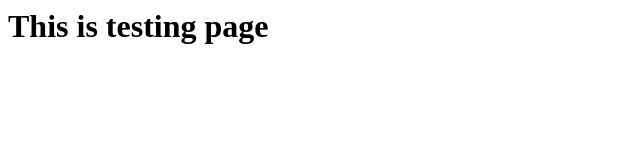
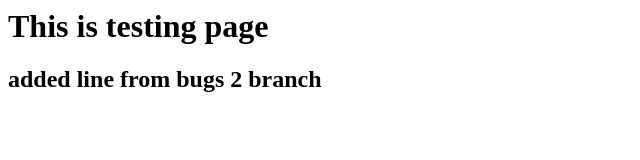
Before and after one commit to ojaswaghe/testing, a plain HTML site: page index.html in a window 1280 px wide. Shown: the whole page, without its empty margins (0-640 px from the left). Drawn offline with Linux system fonts and the light colour scheme.

Commit message:
local bug_fix_webpage2- bugfix 2

```diff
--- a/index.html
+++ b/index.html
@@ -2,7 +2,7 @@
 <html>
   <head>
 	  <h1> This is testing page </h1>
-
+		<h2> added line from bugs 2 branch </h2>
   </head>
   <body>
 
```
